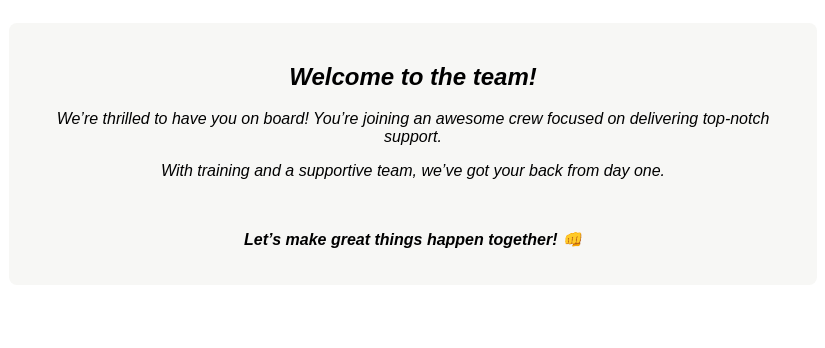
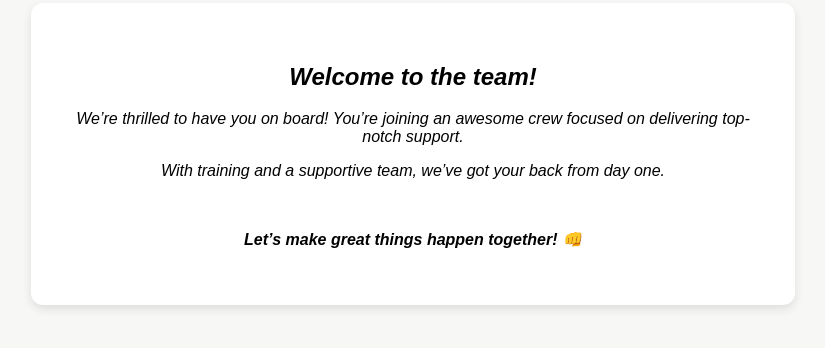
Before and after one commit to andrearmedina/welcomebar, a plain HTML site: page index.html in a window 1280 px wide. Shown: the part 246-594 px from the top of the page, without its empty margins (227-1052 px from the left). Drawn offline with Linux system fonts and the light colour scheme.

Commit message:
Update index.html

```diff
--- a/index.html
+++ b/index.html
@@ -5,30 +5,38 @@
     <meta name="viewport" content="width=device-width, initial-scale=1.0">
     <title>Welcome Message</title>
     <style>
-        body {
+        /* Asegurar que el fondo gris se extienda a todo el largo */
+        body, html {
+            margin: 0;
+            padding: 0;
+            height: 100%;
             display: flex;
             justify-content: center;
             align-items: center;
-            height: 100vh;
-            background-color: #ffffff;
-            margin: 0;
+            background-color: #F7F7F5; /* Fondo gris */
+        }
+
+        .container {
+            width: 80%; /* Ajustar si es necesario */
+            max-width: 800px;
+            padding: 40px;
+            background-color: white; /* Mantener el fondo blanco en el mensaje */
+            border-radius: 12px;
+            text-align: justify;
             font-family: sans-serif;
+            font-style: italic;
+            box-shadow: 0px 4px 10px rgba(0, 0, 0, 0.1);
         }
-        .container {
-            width: 60%;
-            padding: 20px;
-            background-color: #F7F7F5;
-            border-radius: 8px;
-            text-align: justify;
-            font-style: italic;
-        }
+
         h2 {
             text-align: center;
             font-weight: bold;
         }
+
         p {
             text-align: center;
         }
+
         .bold {
             font-weight: bold;
         }
```
